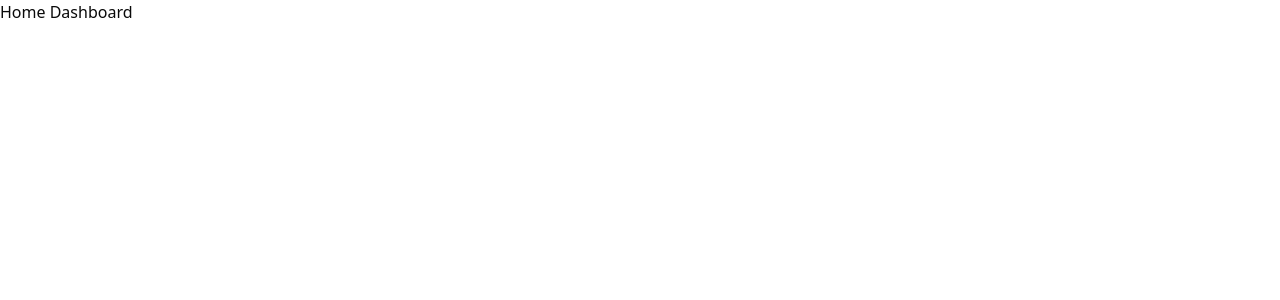
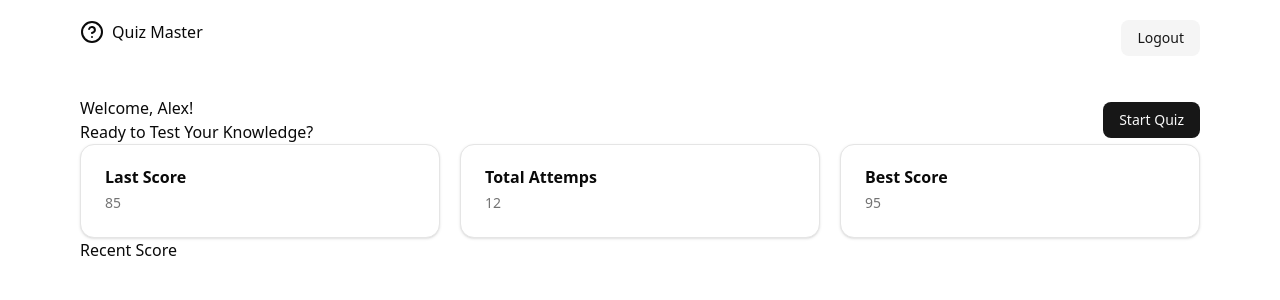
Before and after one commit to PutuRivan/frontend-quiz-app, a React app: page /dashboard in a window 1280 px wide. Shown: the top 300 px of the page. Built offline with nearby package versions, Linux system fonts and the light colour scheme; the HTML template or start-up script is replaced by a standard one.

Commit message:
dashboard page

```diff
--- a/src/components/dashboard/navbar.tsx
+++ b/src/components/dashboard/navbar.tsx
@@ -1,11 +1,15 @@
+import { CircleQuestionMark } from "lucide-react"
+import { Button } from "../ui/button"
+
 export default function Navbar() {
   return (
-    <header className="flex justify-between">
-      <div>
-
+    <header className="flex justify-between p-5 px-20">
+      <div className="flex gap-2">
+        <CircleQuestionMark />
+        <h1>Quiz Master</h1>
       </div>
       <div>
-
+        <Button variant={"secondary"}>Logout</Button>
       </div>
     </header>
   )
--- a/src/layout/dashboard-layout.tsx
+++ b/src/layout/dashboard-layout.tsx
@@ -5,7 +5,7 @@ export default function DashboardLayout() {
   return (
     <>
       <Navbar />
-      <main>
+      <main className="p-5 px-20">
         <Outlet />
       </main>
     </>
--- a/src/pages/home-dashboard-page.tsx
+++ b/src/pages/home-dashboard-page.tsx
@@ -1,8 +1,44 @@
+import { Button } from "@/components/ui/button";
+import { Card, CardDescription, CardHeader, CardTitle } from "@/components/ui/card";
+
+const data = [
+  {
+    title: "Last Score",
+    number: 85
+  },
+  {
+    title: "Total Attemps",
+    number: 12
+  },
+  {
+    title: "Best Score",
+    number: 95
+  }
+]
 
 export default function HomeDashboardPage() {
   return (
     <section>
-      <h1>Home Dashboard</h1>
+      <div className="flex items-center justify-between">
+        <div>
+          <h1>Welcome, Alex!</h1>
+          <p>Ready to Test Your Knowledge?</p>
+        </div>
+        <Button>Start Quiz</Button>
+      </div>
+      <div className="grid grid-cols-3 gap-5">
+        {data.map((item, index) => (
+          <Card key={index}>
+            <CardHeader>
+              <CardTitle>{item.title}</CardTitle>
+              <CardDescription>{item.number}</CardDescription>
+            </CardHeader>
+          </Card>
+        ))}
+      </div>
+      <div>
+        <h1>Recent Score</h1>
+      </div>
     </section>
   )
 }
```
